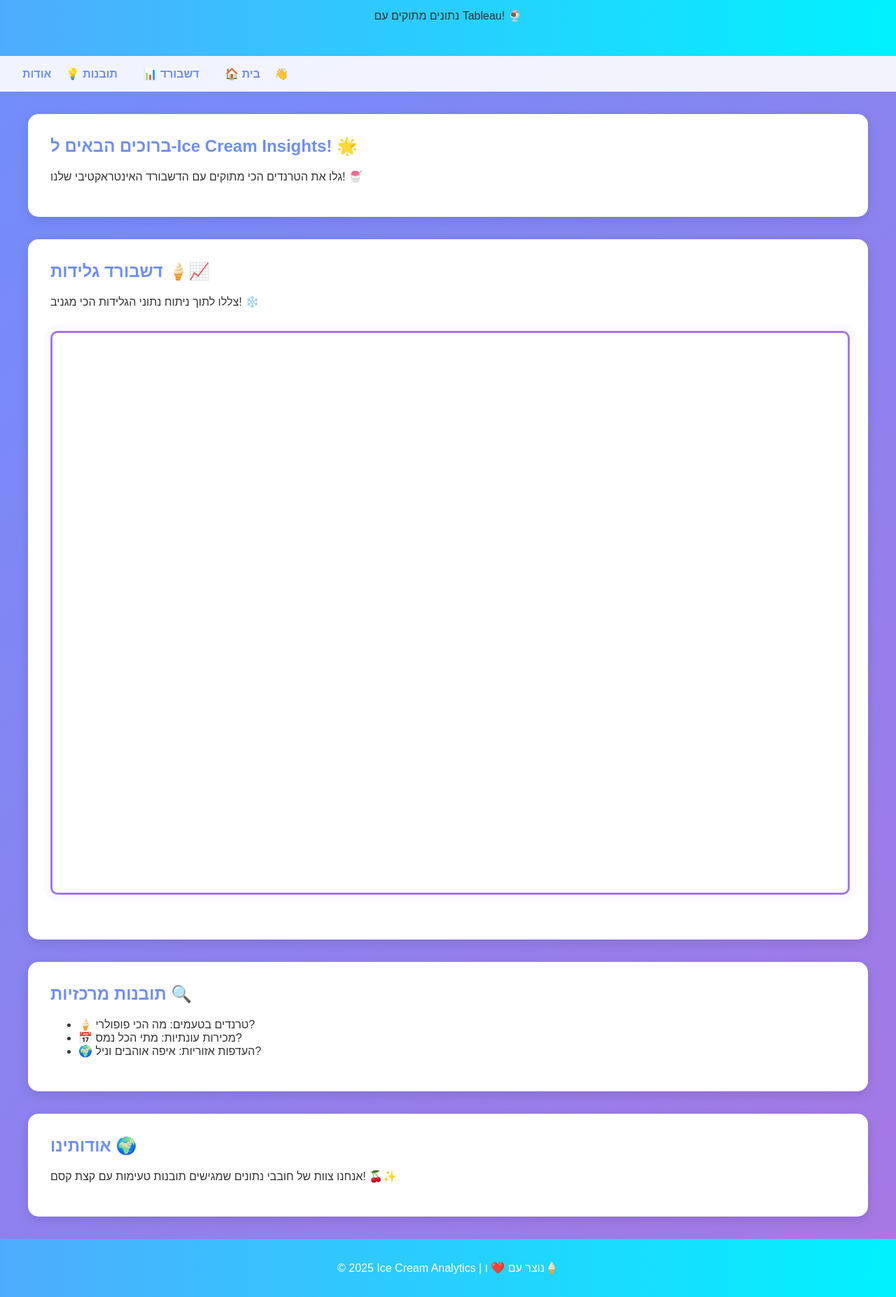
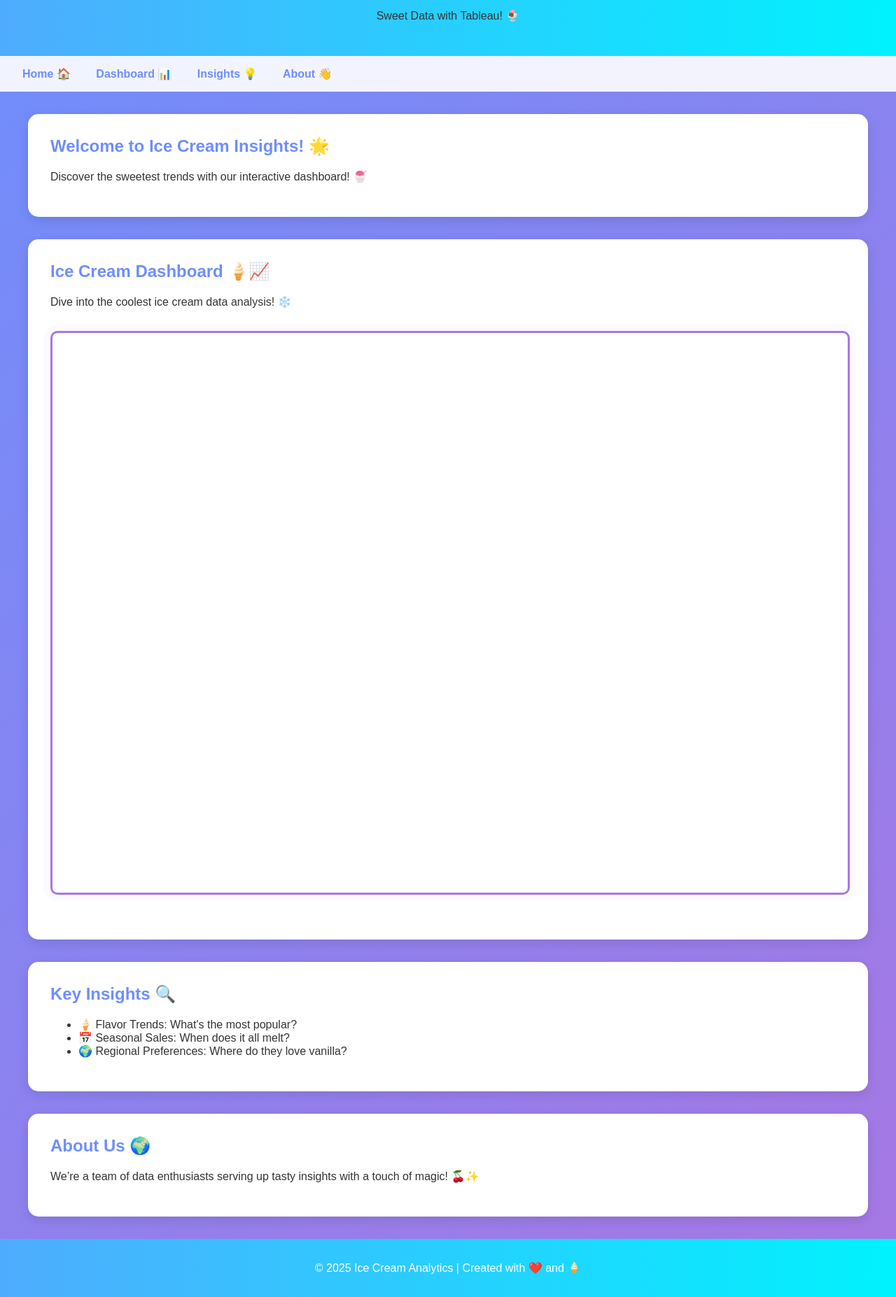
Before and after one commit to shacharnatan/vizu-ice_cream, a plain HTML site: page index.html in a window 1280 px wide. Shown: the part 82-1936 px from the top of the page at 70% size. Drawn offline with Linux system fonts and the light colour scheme.

Commit message:
Update index.html

```diff
--- a/index.html
+++ b/index.html
@@ -75,7 +75,7 @@
             overflow: hidden;
             animation: pulse 2s infinite;
             width: 100%;
-            height: 800px; /* גובה מותאם לדשבורד שלך */
+            height: 800px;
         }
 
         .tableauPlaceholder {
@@ -116,25 +116,25 @@
 <body>
     <header>
         <h1>Ice Cream Analytics 🍦✨</h1>
-        <p>נתונים מתוקים עם Tableau! 🍨</p>
+        <p>Sweet Data with Tableau! 🍨</p>
     </header>
 
     <nav>
-        <a href="#home">בית 🏠</a>
-        <a href="#dashboard">דשבורד 📊</a>
-        <a href="#insights">תובנות 💡</a>
-        <a href="#about">אודות 👋</a>
+        <a href="#home">Home 🏠</a>
+        <a href="#dashboard">Dashboard 📊</a>
+        <a href="#insights">Insights 💡</a>
+        <a href="#about">About 👋</a>
     </nav>
 
     <div class="container">
         <div class="section" id="home">
-            <h2>ברוכים הבאים ל-Ice Cream Insights! 🌟</h2>
-            <p>גלו את הטרנדים הכי מתוקים עם הדשבורד האינטראקטיבי שלנו! 🍧</p>
+            <h2>Welcome to Ice Cream Insights! 🌟</h2>
+            <p>Discover the sweetest trends with our interactive dashboard! 🍧</p>
         </div>
 
         <div class="section" id="dashboard">
-            <h2>דשבורד גלידות 🍦📈</h2>
-            <p>צללו לתוך ניתוח נתוני הגלידות הכי מגניב! ❄️</p>
+            <h2>Ice Cream Dashboard 🍦📈</h2>
+            <p>Dive into the coolest ice cream data analysis! ❄️</p>
             <div class="tableau-embed">
                 <div class='tableauPlaceholder' id='viz169876543210'>
                     <noscript>
@@ -169,25 +169,25 @@
         </div>
 
         <div class="section" id="insights">
-            <h2>תובנות מרכזיות 🔍</h2>
+            <h2>Key Insights 🔍</h2>
             <ul>
-                <li>🍦 טרנדים בטעמים: מה הכי פופולרי?</li>
-                <li>📅 מכירות עונתיות: מתי הכל נמס?</li>
-                <li>🌍 העדפות אזוריות: איפה אוהבים וניל?</li>
+                <li>🍦 Flavor Trends: What's the most popular?</li>
+                <li>📅 Seasonal Sales: When does it all melt?</li>
+                <li>🌍 Regional Preferences: Where do they love vanilla?</li>
             </ul>
         </div>
 
         <div class="section" id="about">
-            <h2>אודותינו 🌍</h2>
-            <p>אנחנו צוות של חובבי נתונים שמגישים תובנות טעימות עם קצת קסם! 🍒✨</p>
+            <h2>About Us 🌍</h2>
+            <p>We’re a team of data enthusiasts serving up tasty insights with a touch of magic! 🍒✨</p>
         </div>
     </div>
 
     <footer>
-        <p>© 2025 Ice Cream Analytics | נוצר עם ❤️ ו🍦</p>
+        <p>© 2025 Ice Cream Analytics | Created with ❤️ and 🍦</p>
     </footer>
 
-    <!-- גלילה חלקה לניווט -->
+    <!-- Smooth scrolling for navigation -->
     <script>
         document.querySelectorAll('nav a').forEach(anchor => {
             anchor.addEventListener('click', function(e) {
@@ -199,7 +199,7 @@
             });
         });
 
-        // אפקט hover
+        // Hover effect
         document.querySelectorAll('.section').forEach(section => {
             section.addEventListener('mouseover', () => {
                 section.style.transform = 'scale(1.02)';
```
